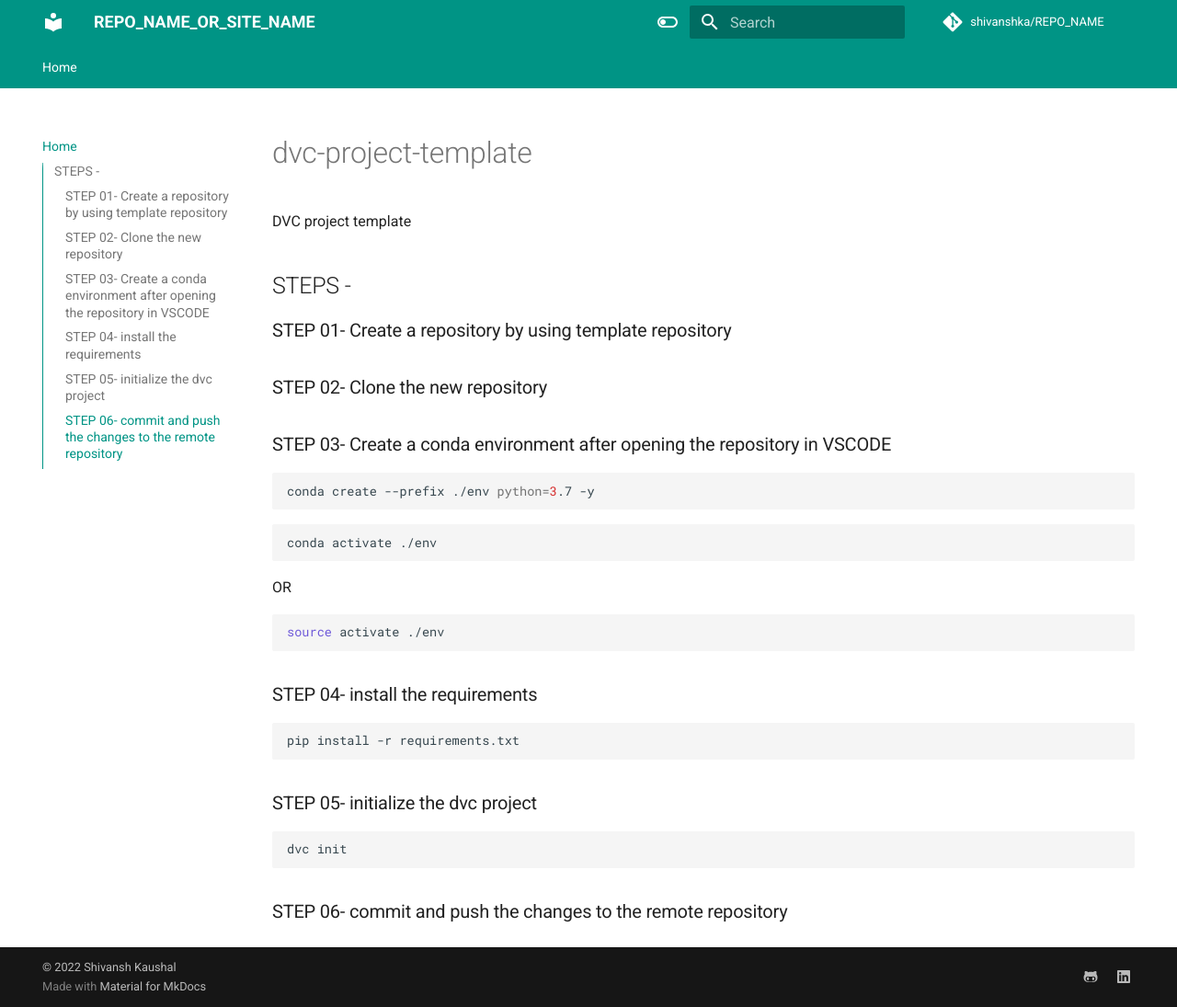
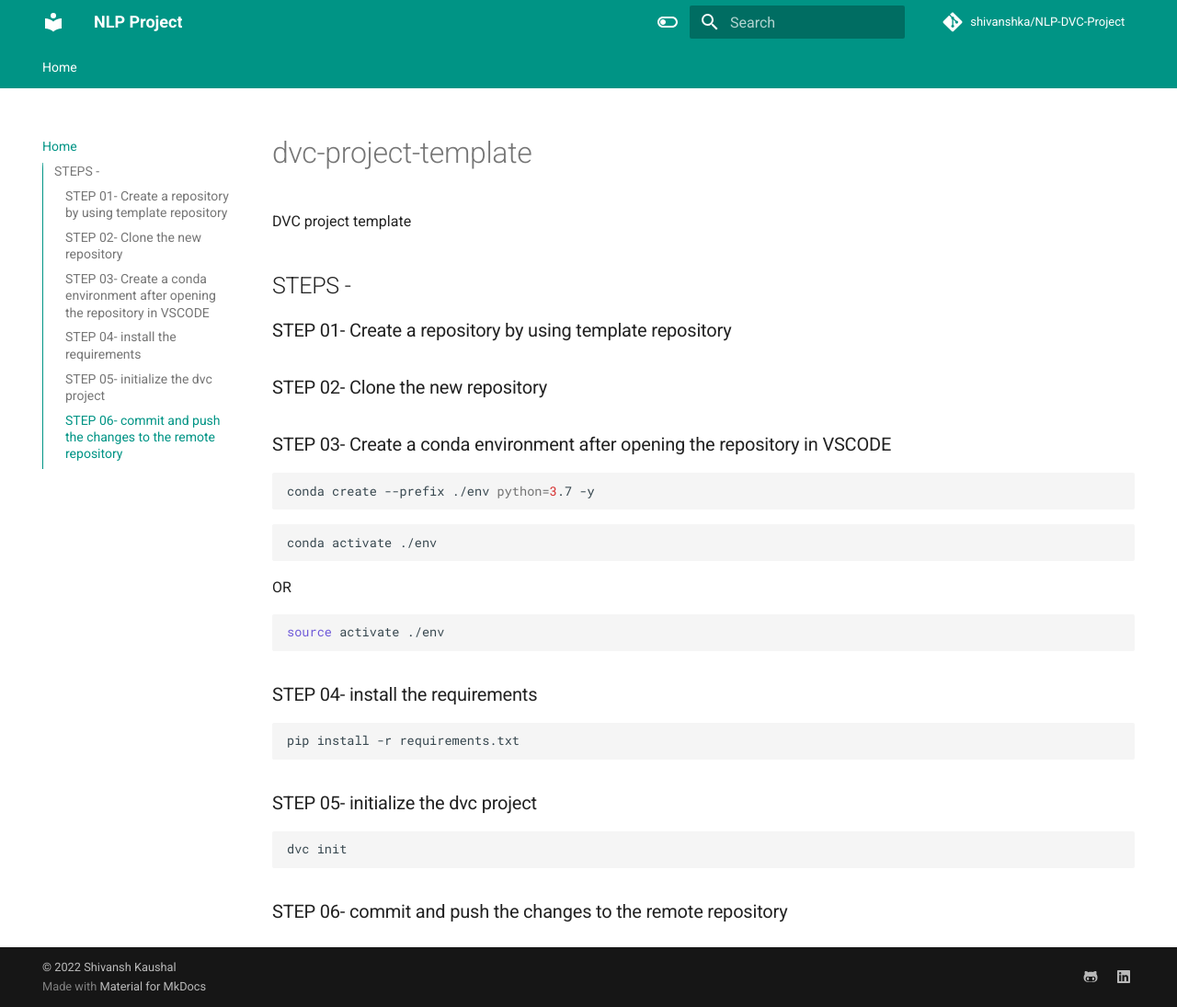
Before and after one commit to shivanshka/NLP-DVC-Project, an MkDocs documentation site: the page built from docs/index.md, in a window 1280 px wide and 1095 px high. Shown: the whole window at 92% size. Built offline with MkDocs 1.6.1 and Material for MkDocs 9.7.7, drawn with Linux system fonts in a browser that asks for light colours; comment, search, counter and statistics services are not loaded.

Commit message:
mkdocs initial updation

```diff
--- a/mkdocs.yml
+++ b/mkdocs.yml
@@ -1,5 +1,5 @@
 # Project information
-site_name: REPO_NAME_OR_SITE_NAME
+site_name: NLP Project
 # defeine TOC or order of website-
 nav:
   - Home: index.md
@@ -9,8 +9,8 @@ site_description: >-
   DESCRIPTION
 
 # Repository
-repo_name: shivanshka/REPO_NAME
-repo_url: https://github.com/shivanshka/REPO_NAME
+repo_name: shivanshka/NLP-DVC-Project
+repo_url: https://github.com/shivanshka/NLP-DVC-Project.git
 
 # Configuration
 theme:
```
